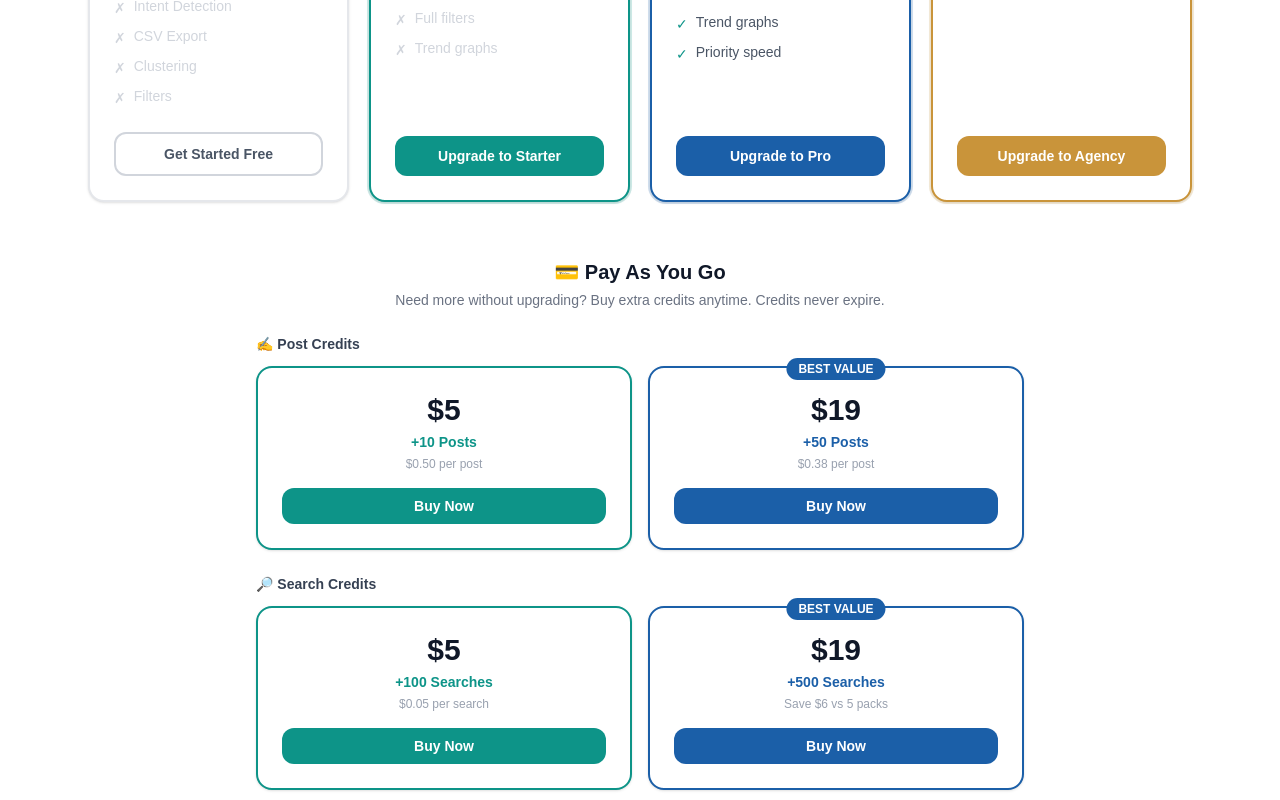
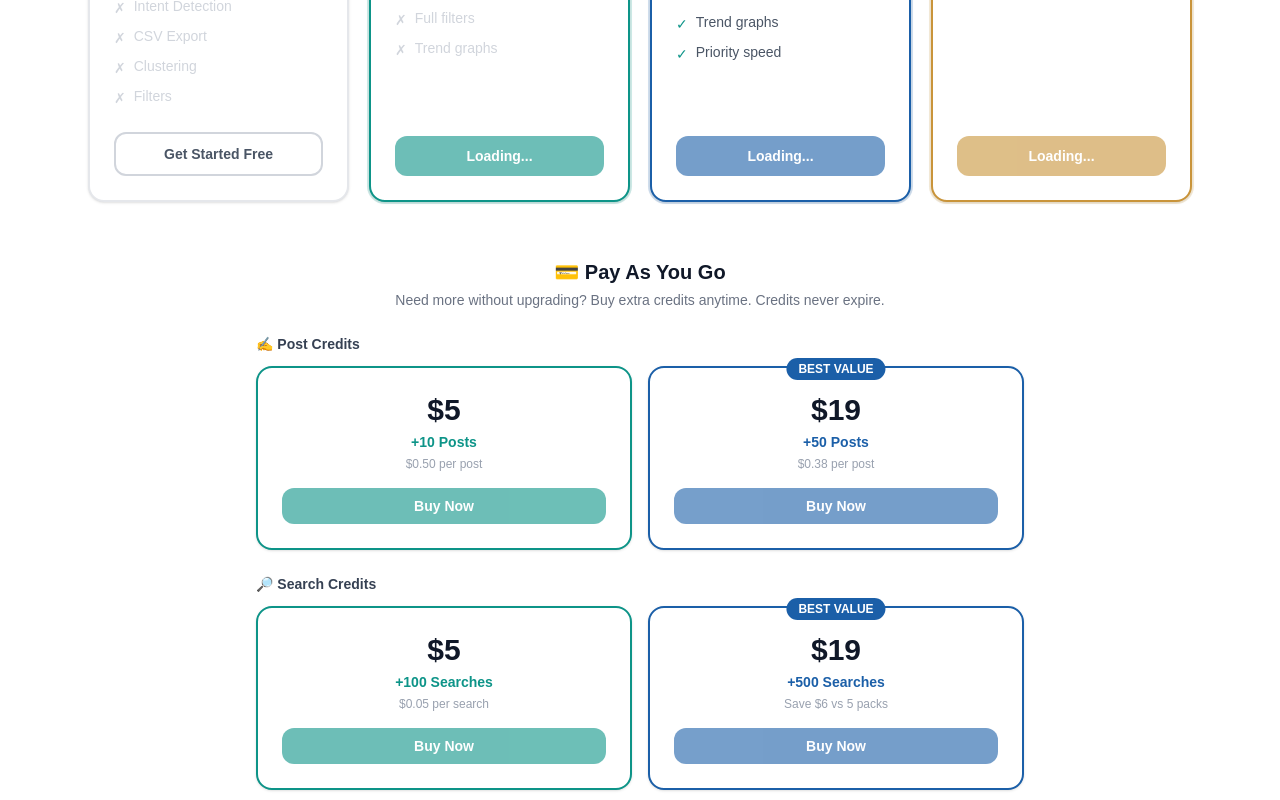
Before and after one commit to askhakwani/Rankivo, a Next.js app: page /upgrade in a window 1280 px wide. Shown: the part 640-1440 px from the top of the page. Built offline with nearby package versions, Linux system fonts and the light colour scheme; no server answers.

Commit message:
fix: initialize Paddle on mount

```diff
--- a/app/upgrade/page.js
+++ b/app/upgrade/page.js
@@ -5,20 +5,16 @@ import { useRouter } from 'next/navigation'
 import Navbar from '../../components/Navbar'
 import Footer from '../../components/Footer'
 
-// ── Paddle Price IDs ──────────────────────────────────────────────────────────
-const PADDLE_TOKEN = process.env.NEXT_PUBLIC_PADDLE_TOKEN
-
 const PRICE_IDS = {
-  starter:        'pri_01ks8qhk18m3mgm9vtd0tm1185',
-  pro:            'pri_01ks8qn13dp9ryh2zgeenyt9dw',
-  agency:         'pri_01ks8rmgkpjqxeh4m0y6zq0g31',
-  posts10:        'pri_01ks8skffm6dhrbcybv50g16d5',
-  posts50:        'pri_01ks8sh6529ypn8qxyqgp165qj',
-  searches100:    'pri_01ks8sr66ypmegqvec2j4ry2gj',
-  searches500:    'pri_01ks8spsgfnrd7bktgr6193jve',
+  starter:     'pri_01ks8qhk18m3mgm9vtd0tm1185',
+  pro:         'pri_01ks8qn13dp9ryh2zgeenyt9dw',
+  agency:      'pri_01ks8rmgkpjqxeh4m0y6zq0g31',
+  posts10:     'pri_01ks8skffm6dhrbcybv50g16d5',
+  posts50:     'pri_01ks8sh6529ypn8qxyqgp165qj',
+  searches100: 'pri_01ks8sr66ypmegqvec2j4ry2gj',
+  searches500: 'pri_01ks8spsgfnrd7bktgr6193jve',
 }
 
-// ── Plan definitions ──────────────────────────────────────────────────────────
 const PLANS = [
   {
     id: 'free', name: 'Free', price: '$0', period: 'forever',
@@ -65,28 +61,37 @@ const colorMap = {
   gold: { border: 'border-[#C9943A]', btn: 'bg-[#C9943A] hover:bg-[#C9943A]/90 text-white', badge: 'bg-[#C9943A]/10 text-[#C9943A]', ring: 'ring-2 ring-[#C9943A]/20' },
 }
 
-// ── Load Paddle.js ────────────────────────────────────────────────────────────
-function loadPaddle() {
-  return new Promise((resolve) => {
-    if (window.Paddle) return resolve(window.Paddle)
-    const script = document.createElement('script')
-    script.src = 'https://cdn.paddle.com/paddle/v2/paddle.js'
-    script.onload = () => {
-      window.Paddle.Initialize({ token: PADDLE_TOKEN })
-      resolve(window.Paddle)
-    }
-    document.head.appendChild(script)
-  })
-}
-
 export default function UpgradePage() {
-  const [user, setUser]       = useState(null)
-  const [profile, setProfile] = useState(null)
-  const [loading, setLoading] = useState(true)
+  const [user, setUser]               = useState(null)
+  const [profile, setProfile]         = useState(null)
+  const [loading, setLoading]         = useState(true)
   const [checkoutLoading, setCheckoutLoading] = useState(null)
+  const [showSuccess, setShowSuccess] = useState(false)
+  const [paddleReady, setPaddleReady] = useState(false)
 
   const supabase = createClient()
   const router   = useRouter()
+
+  // Load Paddle.js once on mount
+  useEffect(() => {
+    if (document.querySelector('script[src*="paddle.js"]')) {
+      if (window.Paddle) setPaddleReady(true)
+      return
+    }
+    const script = document.createElement('script')
+    script.src = 'https://cdn.paddle.com/paddle/v2/paddle.js'
+    script.async = true
+    script.onload = () => {
+      window.Paddle.Initialize({ token: 'live_331bc96fb57b8b7c0515b1f06eb' })
+      setPaddleReady(true)
+    }
+    document.head.appendChild(script)
+  }, [])
+
+  useEffect(() => {
+    const params = new URLSearchParams(window.location.search)
+    if (params.get('success') === 'true') setShowSuccess(true)
+  }, [])
 
   useEffect(() => {
     const { data: { subscription } } = supabase.auth.onAuthStateChange((_e, session) => {
@@ -101,25 +106,23 @@ export default function UpgradePage() {
   }, [])
 
   async function loadProfile(id) {
-    const { data } = await supabase
-      .from('profiles')
-      .select('*')
-      .eq('id', id)
-      .single()
+    const { data } = await supabase.from('profiles').select('*').eq('id', id).single()
     setProfile(data)
     setLoading(false)
   }
 
-  // ── Open Paddle Checkout ────────────────────────────────────────────────────
   async function openCheckout(priceId, label) {
     if (!user) {
       router.push('/auth?mode=signup&redirect=upgrade')
       return
     }
+    if (!paddleReady || !window.Paddle) {
+      alert('Checkout is loading, please try again in a moment.')
+      return
+    }
     setCheckoutLoading(label)
     try {
-      const Paddle = await loadPaddle()
-      Paddle.Checkout.open({
+      window.Paddle.Checkout.open({
         items: [{ priceId, quantity: 1 }],
         customer: { email: user.email },
         customData: { userId: user.id },
@@ -127,25 +130,16 @@ export default function UpgradePage() {
           displayMode: 'overlay',
           theme: 'light',
           locale: 'en',
-          successUrl: `https://www.rankivo.co/upgrade?success=true`,
+          successUrl: 'https://www.rankivo.co/upgrade?success=true',
         },
       })
     } catch (err) {
       console.error('Paddle error:', err)
-      alert('Something went wrong opening checkout. Please try again.')
+      alert('Something went wrong. Please try again.')
     } finally {
       setCheckoutLoading(null)
     }
   }
-
-  // ── Success message ─────────────────────────────────────────────────────────
-  const [showSuccess, setShowSuccess] = useState(false)
-  useEffect(() => {
-    if (typeof window !== 'undefined') {
-      const params = new URLSearchParams(window.location.search)
-      if (params.get('success') === 'true') setShowSuccess(true)
-    }
-  }, [])
 
   const currentPlan  = user ? (profile?.plan || 'free') : null
   const postsUsed    = profile?.posts_count || 0
@@ -167,7 +161,6 @@ export default function UpgradePage() {
 
       <div className="max-w-6xl mx-auto px-6 pt-28 pb-20">
 
-        {/* Success Banner */}
         {showSuccess && (
           <div className="bg-[#0D9488]/10 border border-[#0D9488]/30 rounded-xl px-6 py-4 mb-8 flex items-center gap-3 max-w-2xl mx-auto">
             <span className="text-2xl">🎉</span>
@@ -178,14 +171,12 @@ export default function UpgradePage() {
           </div>
         )}
 
-        {/* Hero */}
         <div className="text-center mb-10">
           <span className="inline-block bg-[#C9943A]/10 text-[#C9943A] text-sm px-4 py-2 rounded-full font-medium mb-4 border border-[#C9943A]/20">Upgrade Your Plan</span>
           <h1 className="text-4xl font-bold text-gray-900 mb-3">Scale Your Content Output</h1>
           <p className="text-gray-500 text-lg">Generate more content, unlock more features.</p>
         </div>
 
-        {/* Current usage */}
         {user && (
           <div className="bg-white border border-gray-200 rounded-2xl p-6 shadow-sm mb-10 max-w-xl mx-auto">
             <div className="flex items-center justify-between mb-3">
@@ -217,12 +208,11 @@ export default function UpgradePage() {
           </div>
         )}
 
-        {/* Subscription Plans */}
         <div className="grid grid-cols-1 md:grid-cols-2 lg:grid-cols-4 gap-5 mb-14">
           {PLANS.map(plan => {
-            const c        = colorMap[plan.color]
+            const c         = colorMap[plan.color]
             const isCurrent = currentPlan !== null && currentPlan === plan.id
-            const priceId  = PRICE_IDS[plan.id]
+            const priceId   = PRICE_IDS[plan.id]
             const isLoading = checkoutLoading === plan.id
 
             return (
@@ -271,10 +261,10 @@ export default function UpgradePage() {
                 ) : (
                   <button
                     onClick={() => openCheckout(priceId, plan.id)}
-                    disabled={isLoading}
+                    disabled={isLoading || !paddleReady}
                     className={`w-full py-2.5 rounded-xl text-sm font-semibold transition-colors ${c.btn} disabled:opacity-60 disabled:cursor-not-allowed`}
                   >
-                    {isLoading ? 'Opening...' : `Upgrade to ${plan.name}`}
+                    {isLoading ? 'Opening...' : !paddleReady ? 'Loading...' : `Upgrade to ${plan.name}`}
                   </button>
                 )}
               </div>
@@ -282,25 +272,20 @@ export default function UpgradePage() {
           })}
         </div>
 
-        {/* Pay As You Go */}
         <div className="max-w-3xl mx-auto mb-14">
           <div className="text-center mb-6">
             <h2 className="text-xl font-bold text-gray-900">💳 Pay As You Go</h2>
             <p className="text-gray-500 text-sm mt-1">Need more without upgrading? Buy extra credits anytime. Credits never expire.</p>
           </div>
 
-          {/* Post Credits */}
           <p className="text-sm font-semibold text-gray-700 mb-3">✍️ Post Credits</p>
           <div className="grid grid-cols-2 gap-4 mb-6">
             <div className="bg-white border-2 border-[#0D9488] rounded-2xl p-6 text-center shadow-sm">
               <div className="text-3xl font-bold text-gray-900 mb-1">$5</div>
               <div className="text-[#0D9488] font-semibold text-sm mb-1">+10 Posts</div>
               <div className="text-gray-400 text-xs mb-4">$0.50 per post</div>
-              <button
-                onClick={() => openCheckout(PRICE_IDS.posts10, 'posts10')}
-                disabled={checkoutLoading === 'posts10'}
-                className="w-full bg-[#0D9488] hover:bg-[#0D9488]/90 text-white py-2 rounded-xl text-sm font-semibold transition-colors disabled:opacity-60"
-              >
+              <button onClick={() => openCheckout(PRICE_IDS.posts10, 'posts10')} disabled={checkoutLoading === 'posts10' || !paddleReady}
+                className="w-full bg-[#0D9488] hover:bg-[#0D9488]/90 text-white py-2 rounded-xl text-sm font-semibold transition-colors disabled:opacity-60">
                 {checkoutLoading === 'posts10' ? 'Opening...' : 'Buy Now'}
               </button>
             </div>
@@ -311,28 +296,21 @@ export default function UpgradePage() {
               <div className="text-3xl font-bold text-gray-900 mb-1">$19</div>
               <div className="text-[#1B5FA8] font-semibold text-sm mb-1">+50 Posts</div>
               <div className="text-gray-400 text-xs mb-4">$0.38 per post</div>
-              <button
-                onClick={() => openCheckout(PRICE_IDS.posts50, 'posts50')}
-                disabled={checkoutLoading === 'posts50'}
-                className="w-full bg-[#1B5FA8] hover:bg-[#1B5FA8]/90 text-white py-2 rounded-xl text-sm font-semibold transition-colors disabled:opacity-60"
-              >
+              <button onClick={() => openCheckout(PRICE_IDS.posts50, 'posts50')} disabled={checkoutLoading === 'posts50' || !paddleReady}
+                className="w-full bg-[#1B5FA8] hover:bg-[#1B5FA8]/90 text-white py-2 rounded-xl text-sm font-semibold transition-colors disabled:opacity-60">
                 {checkoutLoading === 'posts50' ? 'Opening...' : 'Buy Now'}
               </button>
             </div>
           </div>
 
-          {/* Search Credits */}
           <p className="text-sm font-semibold text-gray-700 mb-3">🔎 Search Credits</p>
           <div className="grid grid-cols-2 gap-4">
             <div className="bg-white border-2 border-[#0D9488] rounded-2xl p-6 text-center shadow-sm">
               <div className="text-3xl font-bold text-gray-900 mb-1">$5</div>
               <div className="text-[#0D9488] font-semibold text-sm mb-1">+100 Searches</div>
               <div className="text-gray-400 text-xs mb-4">$0.05 per search</div>
-              <button
-                onClick={() => openCheckout(PRICE_IDS.searches100, 'searches100')}
-                disabled={checkoutLoading === 'searches100'}
-                className="w-full bg-[#0D9488] hover:bg-[#0D9488]/90 text-white py-2 rounded-xl text-sm font-semibold transition-colors disabled:opacity-60"
-              >
+              <button onClick={() => openCheckout(PRICE_IDS.searches100, 'searches100')} disabled={checkoutLoading === 'searches100' || !paddleReady}
+                className="w-full bg-[#0D9488] hover:bg-[#0D9488]/90 text-white py-2 rounded-xl text-sm font-semibold transition-colors disabled:opacity-60">
                 {checkoutLoading === 'searches100' ? 'Opening...' : 'Buy Now'}
               </button>
             </div>
@@ -343,11 +321,8 @@ export default function UpgradePage() {
               <div className="text-3xl font-bold text-gray-900 mb-1">$19</div>
               <div className="text-[#1B5FA8] font-semibold text-sm mb-1">+500 Searches</div>
               <div className="text-gray-400 text-xs mb-4">Save $6 vs 5 packs</div>
-              <button
-                onClick={() => openCheckout(PRICE_IDS.searches500, 'searches500')}
-                disabled={checkoutLoading === 'searches500'}
-                className="w-full bg-[#1B5FA8] hover:bg-[#1B5FA8]/90 text-white py-2 rounded-xl text-sm font-semibold transition-colors disabled:opacity-60"
-              >
+              <button onClick={() => openCheckout(PRICE_IDS.searches500, 'searches500')} disabled={checkoutLoading === 'searches500' || !paddleReady}
+                className="w-full bg-[#1B5FA8] hover:bg-[#1B5FA8]/90 text-white py-2 rounded-xl text-sm font-semibold transition-colors disabled:opacity-60">
                 {checkoutLoading === 'searches500' ? 'Opening...' : 'Buy Now'}
               </button>
             </div>
@@ -355,7 +330,6 @@ export default function UpgradePage() {
           <p className="text-center text-xs text-gray-400 mt-4">Credits never expire. Use them anytime across all tools.</p>
         </div>
 
-        {/* FAQ */}
         <div className="max-w-2xl mx-auto">
           <h2 className="text-xl font-bold text-gray-900 mb-6 text-center">Common Questions</h2>
           <div className="space-y-4">
```
